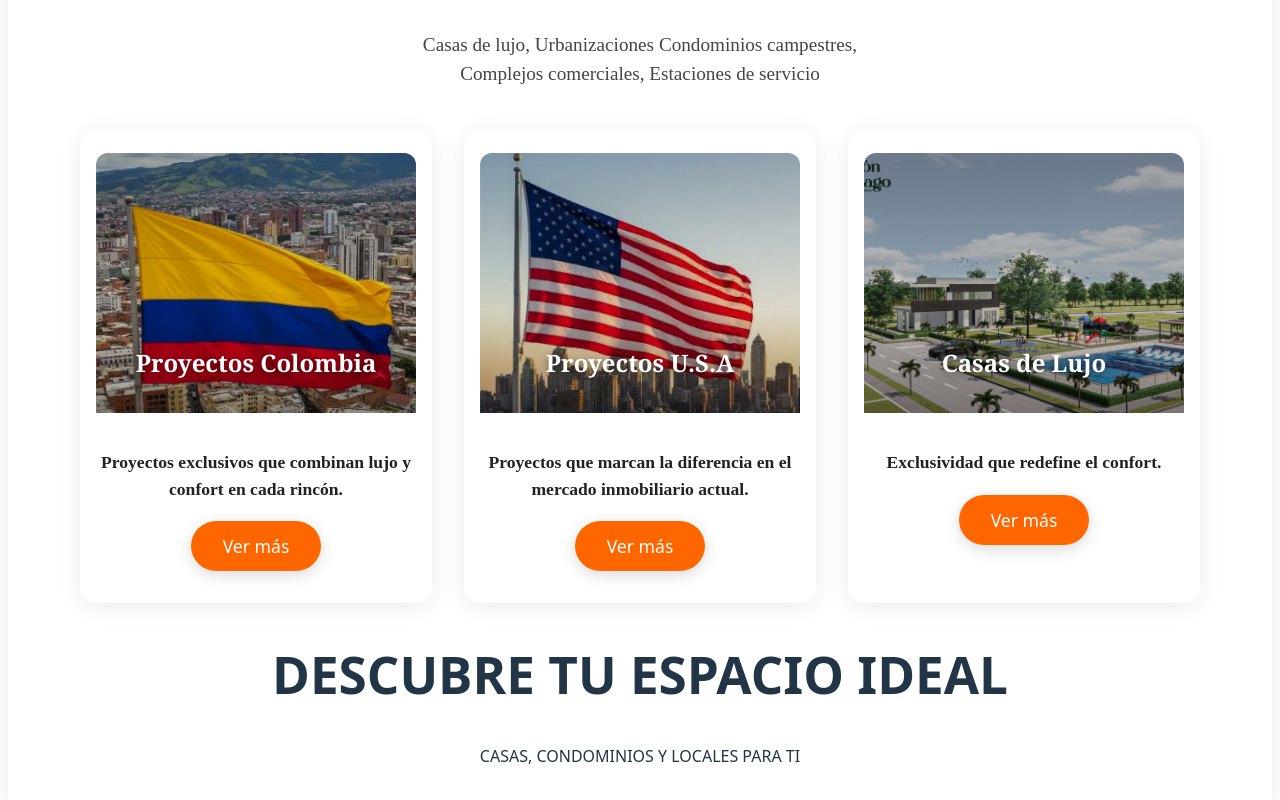
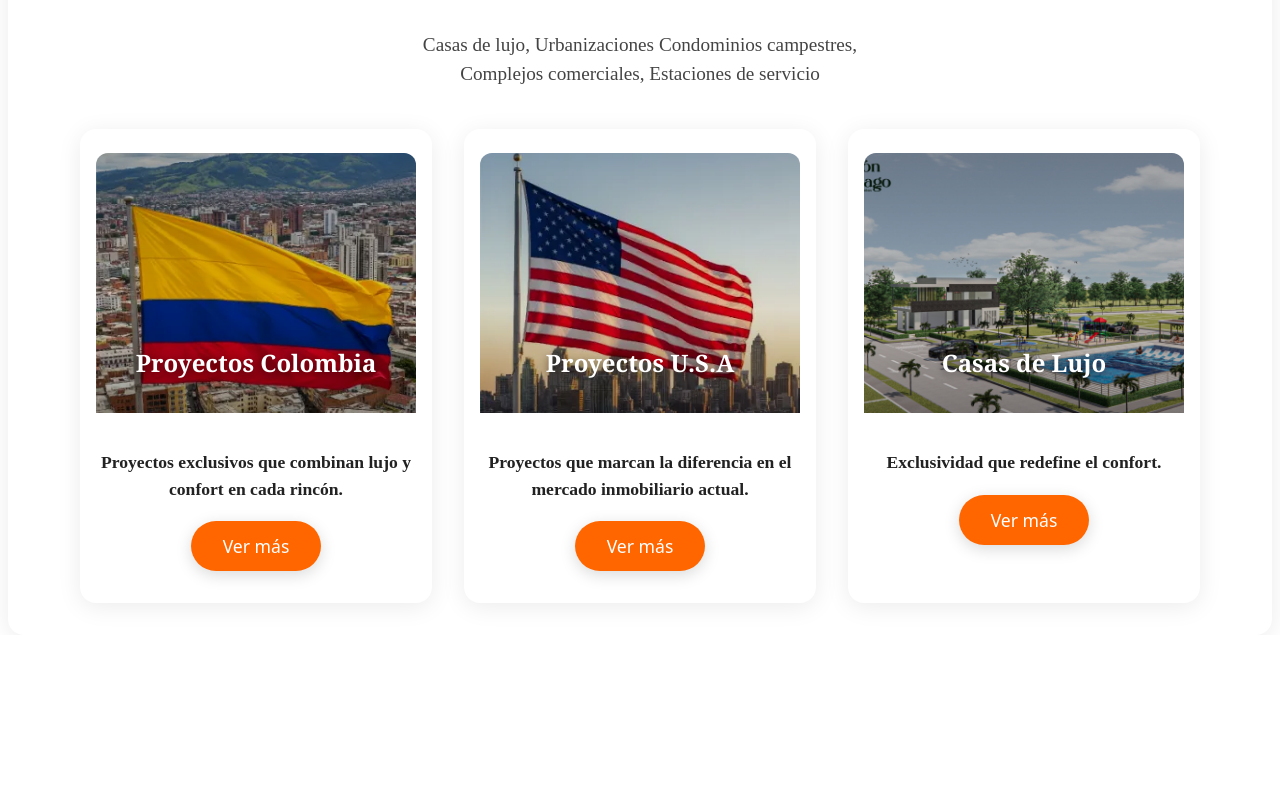
Before and after one commit to joburbanop/Constructora, a React (Vite) app: page / in a window 1280 px wide. Shown: the part 677-1477 px from the top of the page. After the commit the page ends 1312 px from the top, so only its background shows below. Built offline with nearby package versions, Linux system fonts and the light colour scheme.

Commit message:
modificaion de app,redaccion

```diff
--- a/src/App.jsx
+++ b/src/App.jsx
@@ -10,10 +10,7 @@ function App() {
       <Slider />
       <div className="main-content">
         <AmbitoAccion />
-        <section className="hero">
-          <h1>DESCUBRE TU ESPACIO IDEAL</h1>
-          <p>CASAS, CONDOMINIOS Y LOCALES PARA TI</p>
-        </section>
+
       </div>
     </>
   )
```
